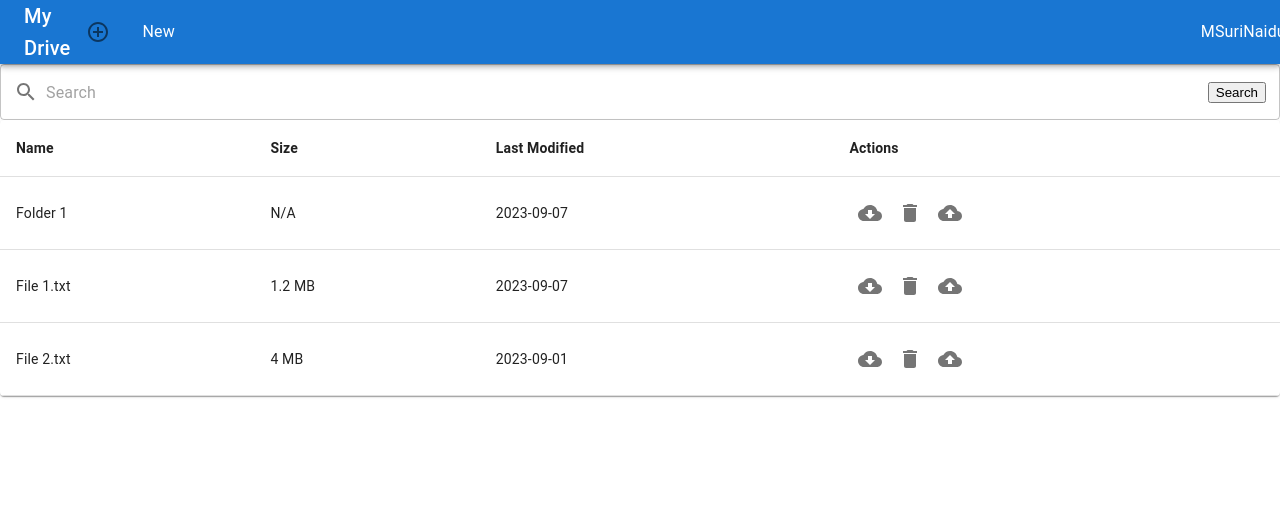
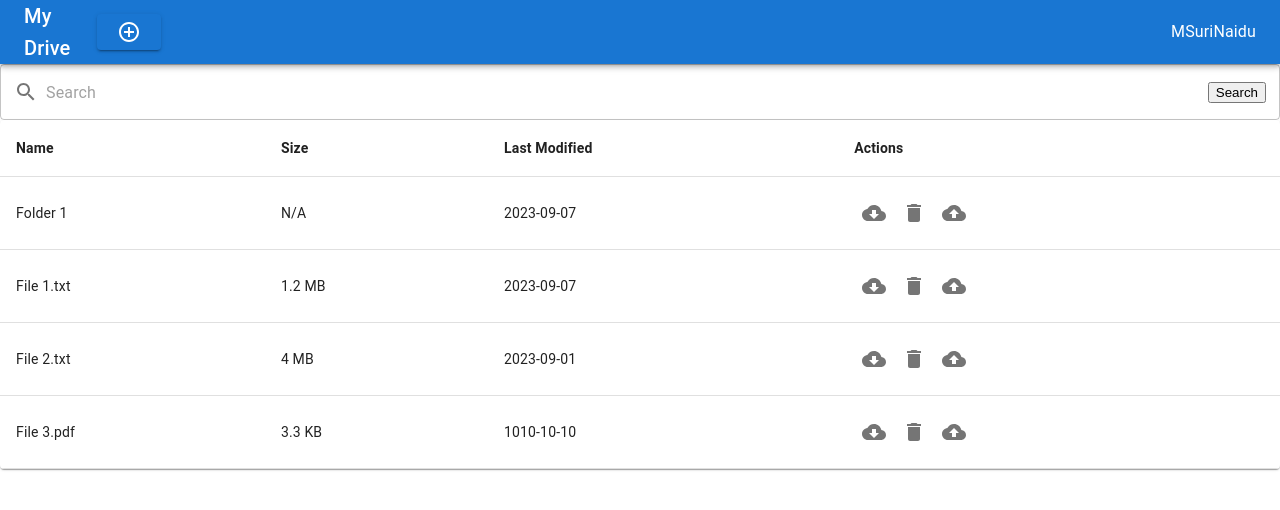
Before and after one commit to MSuriNaidu/ZoomInfo_Drive, a React (Create React App) app: page / in a window 1280 px wide. Shown: the top 510 px of the page. Built offline with nearby package versions, Linux system fonts and the light colour scheme.

Commit message:
Adding dropdown menu to the Mydrive

```diff
--- a/src/App.js
+++ b/src/App.js
@@ -1,6 +1,7 @@
 import React from 'react';
 import { Route, Routes, BrowserRouter } from 'react-router-dom';
 import Home from './page/Home';
+
 
 const App = () => {
   return (
--- a/src/components/Header.js
+++ b/src/components/Header.js
@@ -1,9 +1,10 @@
-import React from 'react';
+import React, {useState} from 'react';
 import { AppBar, Toolbar, Typography, Button } from '@mui/material';
 import { Drawer, List, ListItem, ListItemIcon, ListItemText } from '@mui/material';
 import AddCircleOutlineIcon from '@mui/icons-material/AddCircleOutline';
 import styled from '@emotion/styled';
 import { RampRight } from '@mui/icons-material';
+import { Menu, MenuItem } from '@mui/material';
 
 const useStyles = styled((theme) => ({
   appBar: {
@@ -16,6 +17,32 @@ const useStyles = styled((theme) => ({
 }));
 
 const Header = () => {
+
+    const [anchorEl, setAnchorEl] = useState(null);
+
+    const handleClick = (event) => {
+      setAnchorEl(event.currentTarget);
+    };
+
+    const handleClose = () => {
+        setAnchorEl(null);
+      };
+
+    const handleNewFolder = () => {
+      alert('create a new folder');
+      setAnchorEl(null);
+    };
+
+    const handlFolderUpload = () => {
+        alert('create a new folder');
+        setAnchorEl(null);
+      };
+
+      const handleNewFileUpload = () => {
+        alert('create a new folder');
+        setAnchorEl(null);
+      };
+
   const classes = useStyles();
 
   return (
@@ -24,15 +51,27 @@ const Header = () => {
         <Typography variant="h6" className={classes.title}>
           My Drive
         </Typography>
-        <List>
+        <Button onClick={handleClick} variant="contained">
+        <AddCircleOutlineIcon />
+      </Button>
+      <Menu
+        anchorEl={anchorEl}
+        open={Boolean(anchorEl)}
+        onClose={handleClose}
+      >
+        <MenuItem onClick={handleNewFolder}>New Folder</MenuItem>
+        <MenuItem onClick={handlFolderUpload}>Folder Upload</MenuItem>
+        <MenuItem onClick={handleNewFileUpload}>File Upload</MenuItem>
+      </Menu>
+        {/* <List>
         <ListItem button key="New">
           <ListItemIcon>
             <AddCircleOutlineIcon />
           </ListItemIcon>
           <ListItemText primary="New" />
         </ListItem>
-        {/* Add more menu items here */}
-      </List>
+        {/* Add more menu items here
+      </List> */}
       <Typography sx={{paddingLeft:'1010px'}}>
         MSuriNaidu
       </Typography>
--- a/src/data/dummyData.json
+++ b/src/data/dummyData.json
@@ -13,5 +13,10 @@
       "name": "File 2.txt",
       "size": "4 MB",
       "lastModified": "2023-09-01"
+    },
+    {
+      "name": "File 3.pdf",
+      "size": "3.3 KB",
+      "lastModified": "1010-10-10"
     }
   ]
--- a/src/page/Home.js
+++ b/src/page/Home.js
@@ -4,6 +4,7 @@ import LeftMenu from '../components/LeftMenu';
 import SearchBar from '../components/SearchBar';
 import FileTable from '../components/FileTable';
 import dummyData from '../data/dummyData.json';
+
 
 const Home = () => {
   const [data, setData] = useState([]);
```
